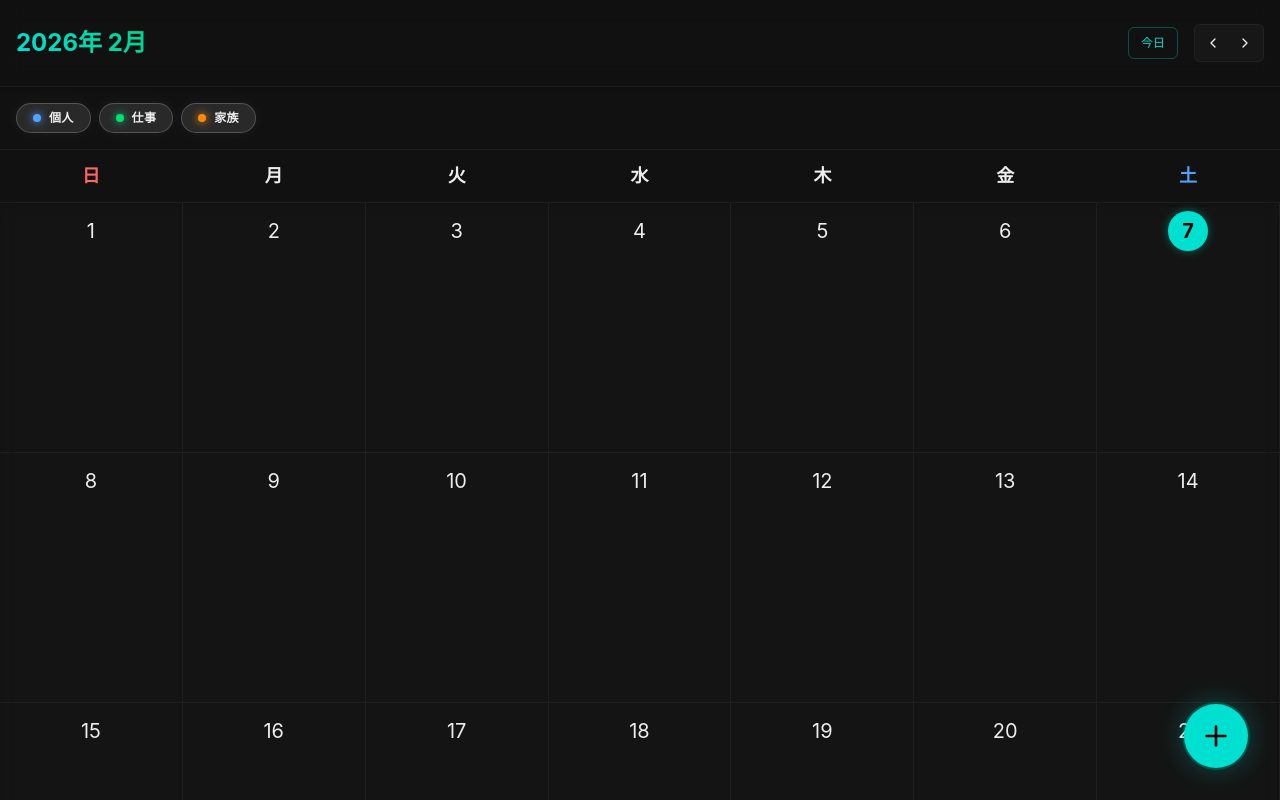
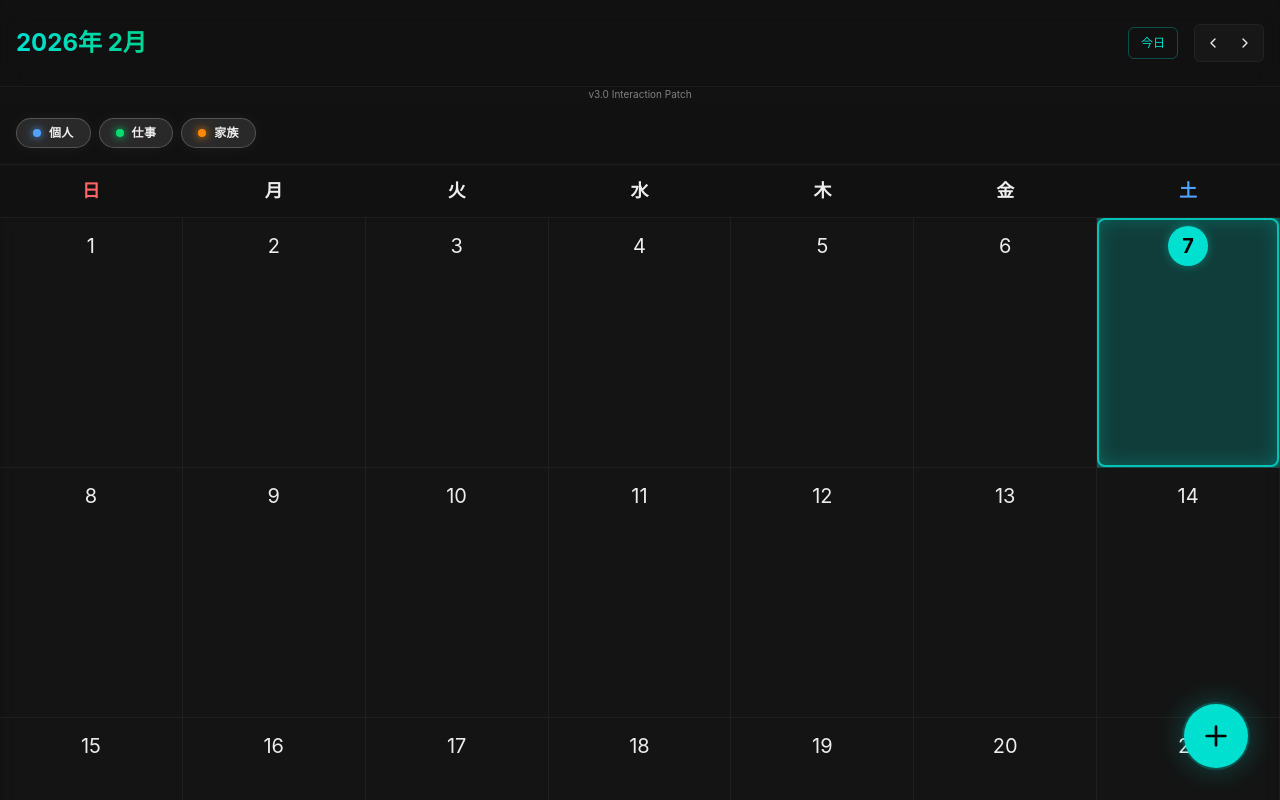
Before and after one commit to rikutoaimanga-max/nextjs-calendar-app, a Next.js app: page / in a window 1280 px wide. Shown: the top 800 px of the page. Built offline with nearby package versions, Linux system fonts and the light colour scheme.

Commit message:
Update interaction logic (single vs double click)

```diff
--- a/src/app/page.tsx
+++ b/src/app/page.tsx
@@ -41,9 +41,16 @@ export default function Home() {
     setSelectedDate(today);
   };
 
-  const handleDayClick = (date: Date) => {
+  const handleDaySelect = (date: Date) => {
+    console.log("Day selected (single click):", date);
     setSelectedDate(date);
-    setSelectedEvent(undefined); // Clear selected event for new event creation
+    // Explicitly ensure modal is NOT opened here
+  };
+
+  const handleDayAdd = (date: Date) => {
+    console.log("Day added (double click):", date);
+    setSelectedDate(date);
+    setSelectedEvent(undefined);
     setIsModalOpen(true);
   };
 
@@ -110,6 +117,7 @@ export default function Home() {
         onPrevMonth={prevMonth}
         onToday={goToToday}
       />
+      <div className="text-[10px] text-center text-muted-foreground opacity-50">v3.0 Interaction Patch</div>
       <CalendarFilter selectedCalendars={selectedCalendars} onToggle={toggleCalendar} />
 
       {permission === "default" && (
@@ -126,7 +134,9 @@ export default function Home() {
         <CalendarGrid
           currentDate={currentDate}
           events={filteredEvents}
-          onDayClick={handleDayClick}
+          selectedDate={selectedDate}
+          onDayClick={handleDaySelect}
+          onDayDoubleClick={handleDayAdd}
           onEventClick={handleEventClick}
         />
       </div>
--- a/src/components/calendar/CalendarGrid.tsx
+++ b/src/components/calendar/CalendarGrid.tsx
@@ -12,6 +12,7 @@ import {
     startOfMonth,
     startOfWeek,
 } from "date-fns";
+import { useRef } from "react";
 import { ja } from "date-fns/locale";
 import { cn } from "@/lib/utils";
 
@@ -20,11 +21,13 @@ import { CalendarEvent, CALENDAR_COLORS } from "@/types";
 interface CalendarGridProps {
     currentDate: Date;
     events: CalendarEvent[];
+    selectedDate?: Date; // Add selectedDate prop
     onDayClick: (date: Date) => void;
-    onEventClick: (event: CalendarEvent) => void; // Add event click callback
+    onDayDoubleClick?: (date: Date) => void; // Add double click prop
+    onEventClick: (event: CalendarEvent) => void;
 }
 
-export function CalendarGrid({ currentDate, events, onDayClick, onEventClick }: CalendarGridProps) {
+export function CalendarGrid({ currentDate, events, selectedDate, onDayClick, onDayDoubleClick, onEventClick }: CalendarGridProps) {
     const monthStart = startOfMonth(currentDate);
     const monthEnd = endOfMonth(monthStart);
     const startDate = startOfWeek(monthStart);
@@ -36,6 +39,29 @@ export function CalendarGrid({ currentDate, events, onDayClick, onEventClick }:
     });
 
     const weekDays = ["日", "月", "火", "水", "木", "金", "土"];
+
+    // Ref to track click timer
+    const clickTimeoutRef = useRef<{ [key: string]: NodeJS.Timeout }>({});
+
+    const handleCellClick = (day: Date) => {
+        const key = day.toISOString();
+
+        if (clickTimeoutRef.current[key]) {
+            // Double click detected
+            clearTimeout(clickTimeoutRef.current[key]);
+            delete clickTimeoutRef.current[key];
+            if (onDayDoubleClick) {
+                onDayDoubleClick(day);
+            }
+        } else {
+            // First click - wait for potential second click
+            clickTimeoutRef.current[key] = setTimeout(() => {
+                // Timer expired - it was a single click
+                onDayClick(day);
+                delete clickTimeoutRef.current[key];
+            }, 250); // 250ms wait
+        }
+    };
 
     return (
         <div className="flex flex-col h-full bg-transparent">
@@ -59,18 +85,23 @@ export function CalendarGrid({ currentDate, events, onDayClick, onEventClick }:
                 {days.map((day, dayIdx) => {
                     // Adjust row height broadly
                     const isCurrentMonth = isSameMonth(day, monthStart);
+                    const isSelected = selectedDate && isSameDay(day, selectedDate);
 
                     return (
                         <div
                             key={day.toString()}
-                            onClick={() => onDayClick(day)}
+                            onClick={() => handleCellClick(day)}
                             className={cn(
-                                "min-h-[100px] md:min-h-[200px] lg:min-h-[250px] border-b border-r border-white/5 p-1 relative transition-all duration-200 hover:bg-white/5 cursor-pointer group",
+                                "min-h-[100px] md:min-h-[200px] lg:min-h-[250px] border-b border-r border-white/5 p-1 relative transition-all duration-200 cursor-pointer group select-none",
                                 !isCurrentMonth && "bg-black/20 text-muted-foreground/50",
+                                isSelected ? "bg-primary/20 shadow-[inset_0_0_20px_rgba(0,224,208,0.3)]" : "hover:bg-white/5",
                                 // Left border for first column
                                 dayIdx % 7 === 0 && "border-l-0"
                             )}
                         >
+                            {isSelected && (
+                                <div className="absolute inset-0 border-2 border-primary/80 rounded-lg pointer-events-none z-0" />
+                            )}
 
                             <div className="flex justify-center mt-1">
                                 <span
```
